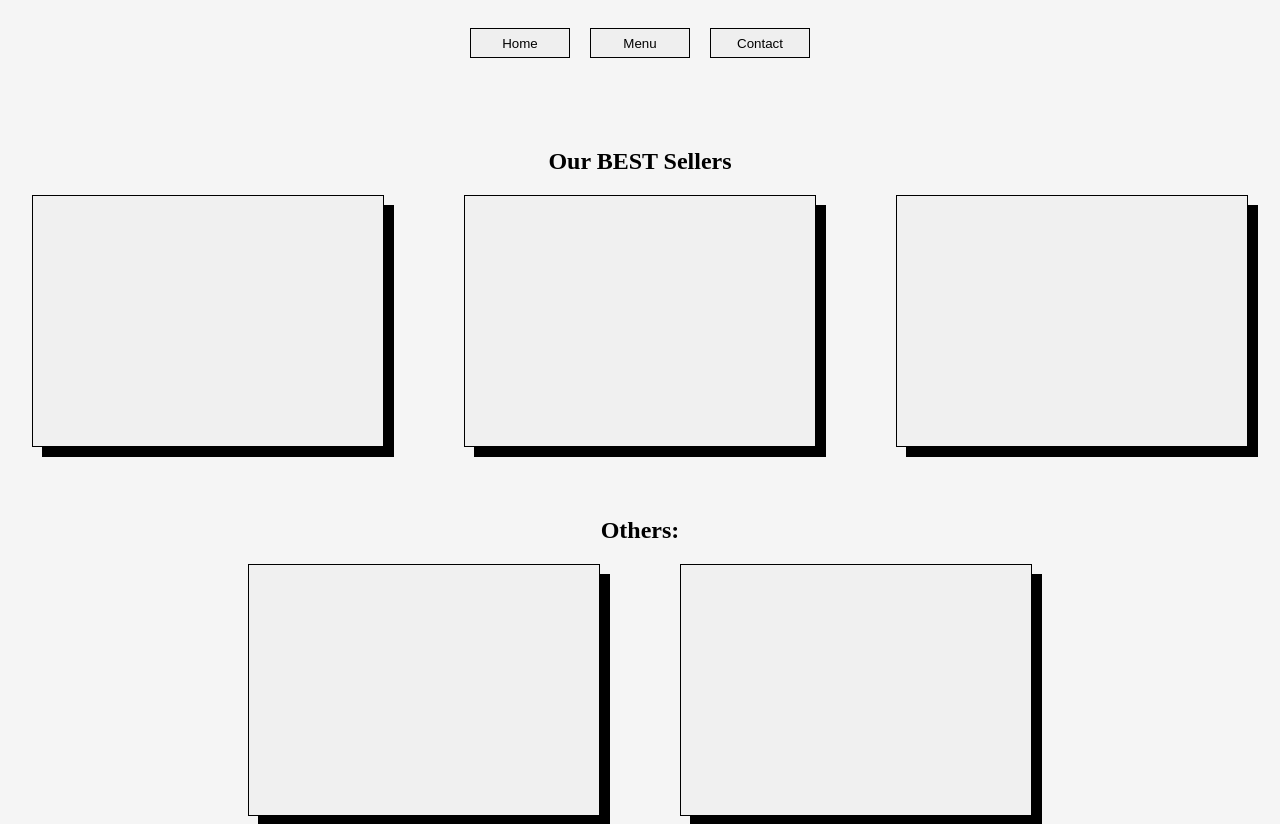
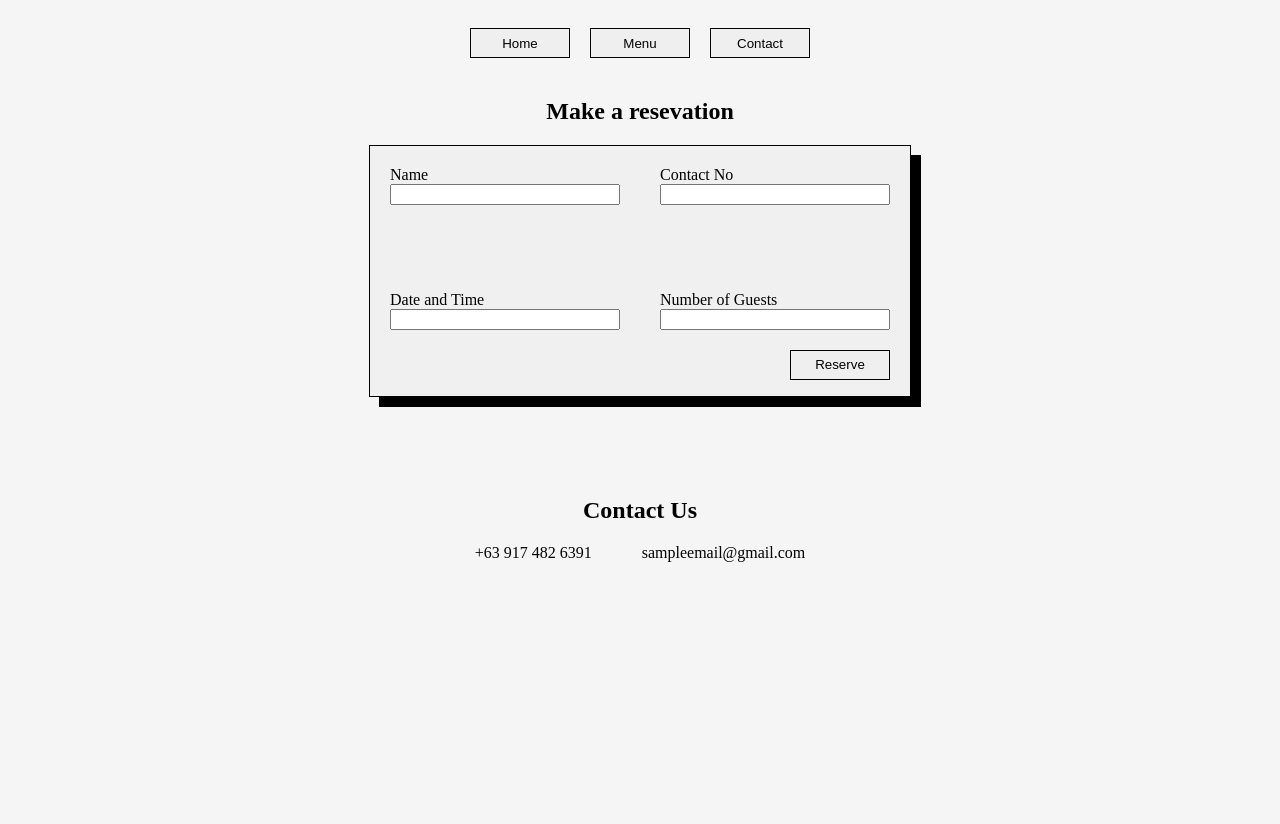
Before and after one commit to guesswhojustme/restaurant-page, a website built with webpack: page src/template.html in a window 1280 px wide. After the commit the page ends 800 px from the top, so only its background shows below. Built offline with nearby package versions, Linux system fonts and the light colour scheme.

Commit message:
add contact page content

```diff
--- a/src/contactPage.js
+++ b/src/contactPage.js
@@ -1,10 +1,88 @@
+import { Contact } from "./contents.js";
+
 const contentDiv = document.getElementById('content');
 
 export default function contactPage(){
-    console.log("hello mama");
 
     const restaurantDesc = document.createElement('h2')
     restaurantDesc.textContent = "Contact Page";
 
-    contentDiv.append(restaurantDesc)
+    const h2 = document.createElement('h2');
+    h2.textContent = 'Make a resevation';
+
+    const form = document.createElement('form')
+    form.classList.add('formStyle');
+    form.setAttribute('action', 'https://github.com/guesswhojustme');
+
+    const div1 = document.createElement('div');
+    div1.classList.add('div1')
+
+    const nameLabel = document.createElement('label');
+    nameLabel.textContent = "Name"
+    nameLabel.setAttribute('for', "name")
+
+    const nameInput = document.createElement('input');
+    nameInput.setAttribute('name', "name")
+    nameInput.setAttribute('id', "name")
+
+    const div2 = document.createElement('div');
+    div2.classList.add('div2')
+
+    const contactNumberLabel = document.createElement('label');
+    contactNumberLabel.textContent = "Contact No"
+    contactNumberLabel.setAttribute('for', "contact-no")
+
+    const contactNumberInput = document.createElement('input');
+    contactNumberInput.setAttribute('name', "contact-no")
+    contactNumberInput.setAttribute('id', "contact-no")
+
+    const div3 = document.createElement('div');
+    div3.classList.add('div3')
+
+    const dtLabel = document.createElement('label');
+    dtLabel.textContent = "Date and Time"
+    dtLabel.setAttribute('for', "dt")
+
+    const dtInput = document.createElement('input');
+    dtInput.setAttribute('name', "dt")
+    dtInput.setAttribute('id', "dt")
+
+    const div4 = document.createElement('div');
+    div4.classList.add('div4')
+
+    const noOfGuestsLabel = document.createElement('label');
+    noOfGuestsLabel.textContent = "Number of Guests";
+    noOfGuestsLabel.setAttribute('for', "no-of-guests");
+
+    const noOfGuestsInput = document.createElement('input');
+    noOfGuestsInput.setAttribute('name', "no-of-guests");
+    noOfGuestsInput.setAttribute('id', "no-of-guests");
+
+    const submitBtn = document.createElement('button');
+    submitBtn.textContent = "Reserve"
+    submitBtn.setAttribute('type', 'submit');
+    submitBtn.style.position = 'relative';
+    submitBtn.style.left = '130px'
+    submitBtn.style.top = '20px'
+
+    const contactUs = document.createElement('h2');
+    contactUs.textContent = "Contact Us"
+    contactUs.style.paddingTop = '80px'
+
+    const contactDiv = document.createElement('div');
+    contactDiv.classList.add('contactDivStyle');
+
+    const contactNo = document.createElement('span');
+    contactNo.textContent = Contact.contact;
+
+    const emailAddress = document.createElement('span');
+    emailAddress.textContent = Contact.email;
+
+    contactDiv.append(contactNo, emailAddress)
+    div4.append(noOfGuestsLabel, noOfGuestsInput, submitBtn);
+    div2.append(dtLabel, dtInput);
+    div3.append(contactNumberLabel, contactNumberInput);
+    div1.append(nameLabel,nameInput);
+    form.append(div1, div2, div3, div4);
+    contentDiv.append(h2,form, contactUs, contactDiv);
 };
--- a/src/contents.js
+++ b/src/contents.js
@@ -1,4 +1,4 @@
-const Home = {
+export const Home = {
     title: "Absolute Garbage Restaurant",
     subtitle: "Welcome to my Nonsense Restaurant! Where we cook absolute garbage food!",
     cardsCaption: "Our BEST Sellers ",
@@ -9,4 +9,7 @@ const Home = {
     location: "14.6723° N, 73.4851° W"
 }
 
-export default Home;
+export const Contact = {
+    contact: "+63 917 482 6391",
+    email: "sampleemail@gmail.com"
+}
--- a/src/homePage.js
+++ b/src/homePage.js
@@ -1,4 +1,4 @@
-import Home from "./contents.js";
+import { Home } from "./contents.js";
 
 const contentDiv = document.getElementById('content');
 
--- a/src/index.js
+++ b/src/index.js
@@ -6,7 +6,7 @@ import menuPage from "./menuPage.js";
 const nav = document.querySelector('nav')
 const contentDiv = document.getElementById('content');
 
-menuPage();
+contactPage();
 
 function removeCurrentPage() {
     while (contentDiv.firstChild){
--- a/src/menuPage.js
+++ b/src/menuPage.js
@@ -1,4 +1,4 @@
-import Home from "./contents.js";
+import { Home } from "./contents.js";
 
 const contentDiv = document.getElementById('content');
 
--- a/src/styles.css
+++ b/src/styles.css
@@ -77,3 +77,49 @@ button:active{
     align-items: center;
     flex-direction: column;
 }
+
+
+.formStyle {
+    display: grid;
+    grid-template-columns: 1fr 1fr;
+    grid-template-rows: 1fr 1fr;
+    width: 540px;
+    height: 250px;
+    background-color: #f0f0f0;
+    box-shadow: black 10px 10px;
+    border: black solid 1px;
+}
+
+.div1 {
+    display: flex;
+    flex-direction: column;
+    padding: 20px;
+    /* grid-column: 1 / 2;
+    grid-row: 1 / 2; */
+}
+
+
+.div2 {
+    display: flex;
+    flex-direction: column;
+    padding: 20px;
+    /* grid-column: 1 / 2; */
+    grid-row: 2 / 3;
+}
+
+.div3 {
+    display: flex;
+    flex-direction: column;
+    padding: 20px;
+}
+
+.div4 {
+    display: flex;
+    flex-direction: column;
+    padding: 20px;
+}
+
+.contactDivStyle{
+    display: flex;
+    gap: 50px;
+}
```
Also changed, not shown: README.md.
